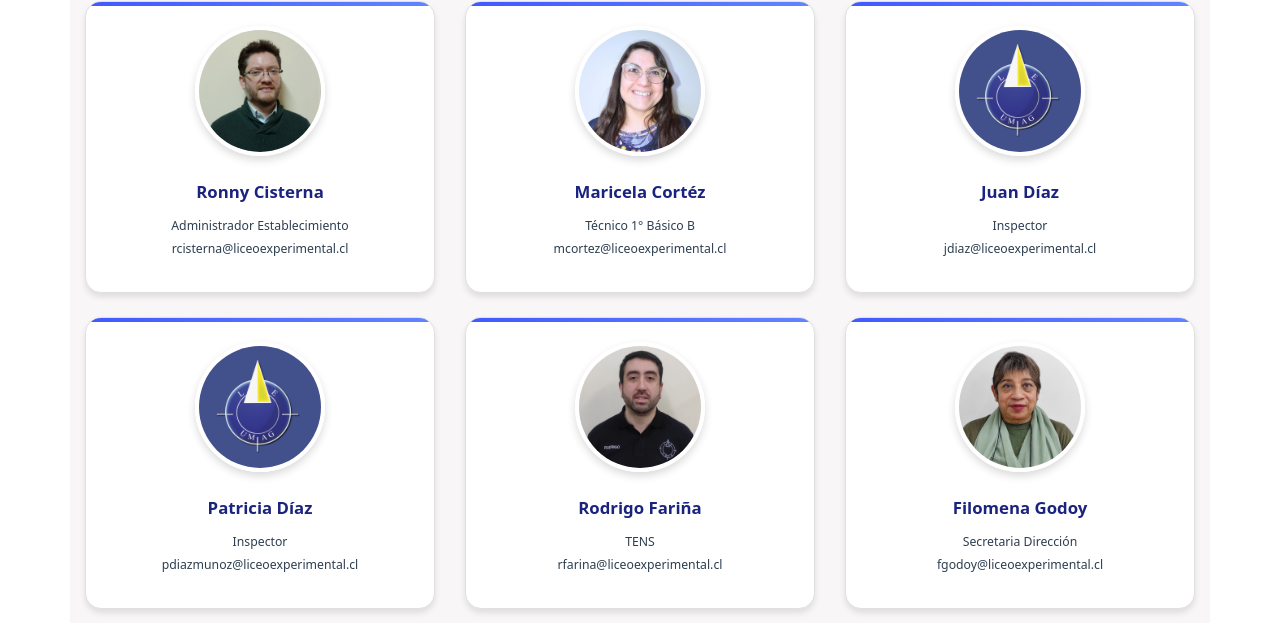
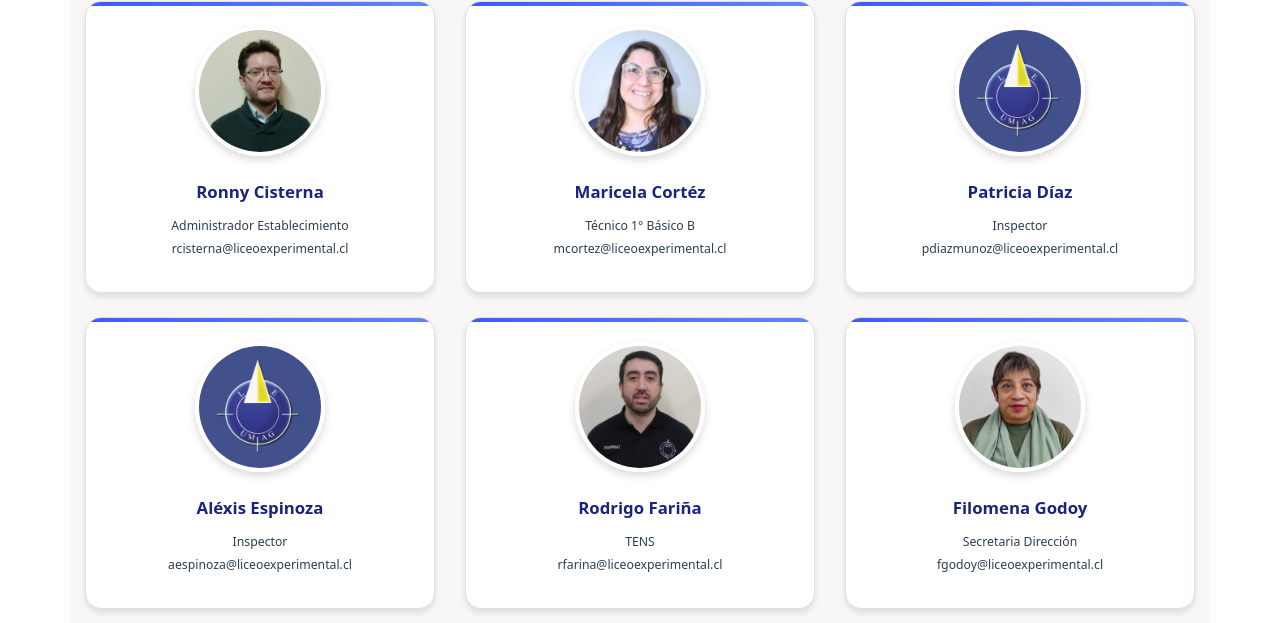
Before and after one commit to LuisSubiabre/leumag, a React (Vite) app: page /Estamentos in a window 1280 px wide. Shown: the part 11036-11659 px from the top of the page. Built offline with nearby package versions, Linux system fonts and the light colour scheme.

Commit message:
fix: update Funcionario entry for Juan Díaz to Aléxis Espinoza in asistentes data

```diff
--- a/src/data/asistentes.ts
+++ b/src/data/asistentes.ts
@@ -193,8 +193,8 @@
   },
   {
     img: demoImage,
-    nombre: "Juan Díaz",
-    correo: "jdiaz@liceoexperimental.cl",
+    nombre: "Aléxis Espinoza",
+    correo: "aespinoza@liceoexperimental.cl",
     dpto: "Inspector",
   },
   {
```
